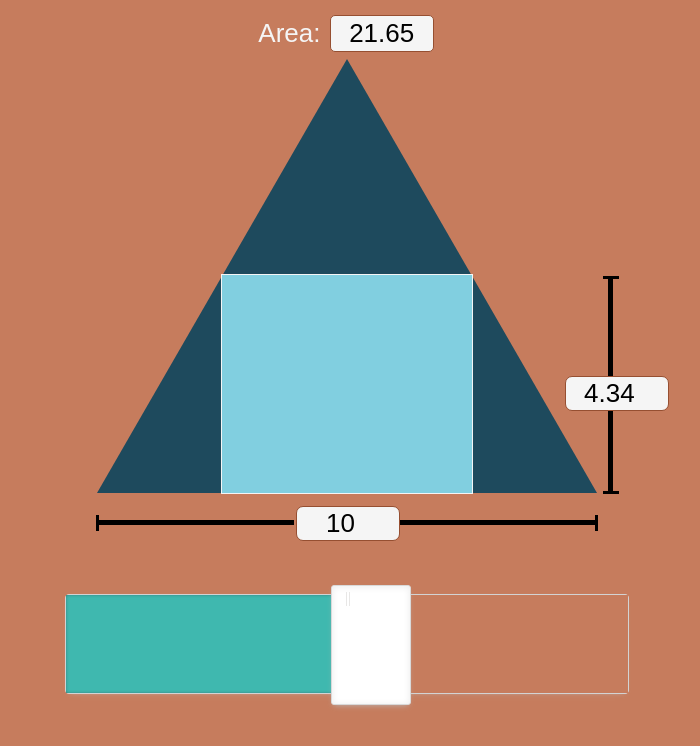
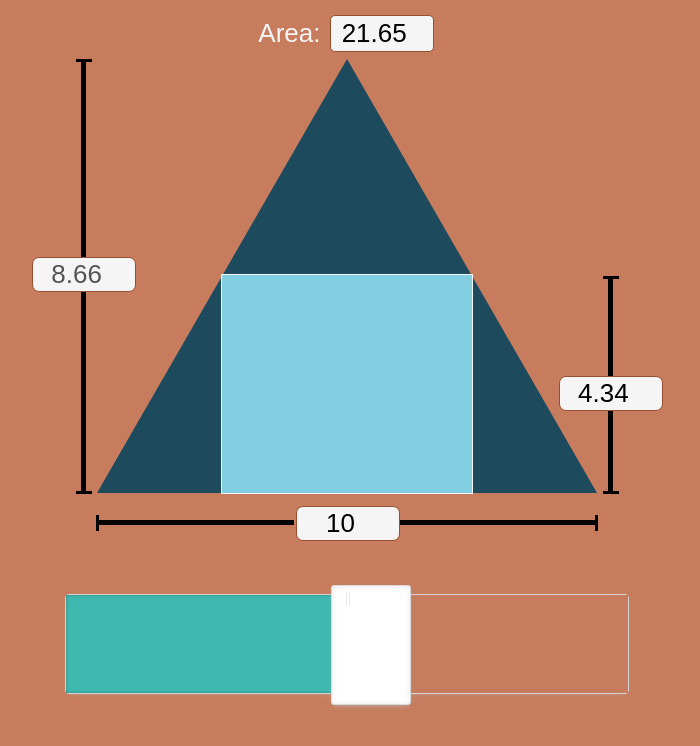
Before and after one commit to searleser97/Optimizaci-nExamples, a plain HTML site: page Ejemplo1/index.html in a window 1280 px wide. Shown: the whole page, without its empty margins (293-993 px from the left). Drawn offline with Linux system fonts and the light colour scheme.

Commit message:
triangle height

```diff
--- a/Ejemplo1/index.html
+++ b/Ejemplo1/index.html
@@ -11,7 +11,7 @@
     <div class="container">
         <div class="area data">
             <label for="area"> Area: </label>
-            <input id="area" type="text" value="0.0" step="0.02" />
+            <input id="area" type="number" value="0.0" step="0.02" />
         </div>
         <div class="square">
             <div class="rectangle"></div>
@@ -30,6 +30,13 @@
                 </div>
                 <div class="miniverticalright"></div>
             </div>
+            <div class="verticall2">
+                <div class="minihorizontaltop"></div>
+                <div class="rheight">
+                    <input id="theight" disabled type="number" size="3" step="0.02" />
+                </div>
+                <div class="minihorizontalbottom"></div>
+            </div>
         </div>
         <div id="slider" class="myrangeslider"></div>
     </div>
--- a/Ejemplo1/logic.js
+++ b/Ejemplo1/logic.js
@@ -27,6 +27,8 @@ $('.square').height(triangleH);
 $('.triangle').css({
     'border-width': '0 ' + triangleS / 2 + 'px ' + triangleH + 'px ' + triangleS / 2 + 'px'
 });
+
+$('#theight').val(userTriangleH.toFixed(2));
 
 noUiSlider.create(slider, {
     start: 4.33,
@@ -63,7 +65,7 @@ inputUserTriangleS.addEventListener('change', function() {
 
     userTriangleS = inputUserTriangleS.value;
     userTriangleH = (userTriangleS / 2) * sqrt3;
-
+    $('#theight').val(userTriangleH.toFixed(2));
 
     slider.noUiSlider.updateOptions({
         range: {
@@ -75,8 +77,8 @@ inputUserTriangleS.addEventListener('change', function() {
 
 var isPlus = 0;
 
-$('#area').keypress(function(e) {
-    if (e.which == 13) {
+$('#area').keydown(function(e) {
+    if (e.which == 13 || e.which == 9) {
         var areaVal = inputArea.value;
         var a = userTriangleS / userTriangleH;
         var b = -1 * userTriangleS;
--- a/Ejemplo1/style.css
+++ b/Ejemplo1/style.css
@@ -65,7 +65,7 @@
     position: absolute;
     height: 35px;
     top: 45%;
-    left: -45px;
+    left: -51px;
     z-index: 10;
     background-color: transparent;
 }
@@ -80,12 +80,31 @@
     border-radius: 7px;
 }
 
+#theight {
+    height: 100%;
+    vertical-align: center;
+    background-color: whitesmoke;
+    text-align: center;
+    /*border: none;*/
+    border: 1px solid #964F31;
+    border-radius: 7px;
+}
+
 .verticall {
+    width: 5px;
+    background-color: black;
+    position: absolute;
+    left: 102%;
+    transition: height 0.5s;
+    bottom: 0;
+}
+
+.verticall2 {
     height: 100%;
     width: 5px;
     background-color: black;
     position: absolute;
-    left: 102%;
+    right: 102%;
     transition: height 0.5s;
     bottom: 0;
 }
@@ -173,7 +192,6 @@ input {
     background-color: whitesmoke;
     text-align: center;
     font-size: 26px;
-
 }
 
 * {
```
Also changed, not shown: index.html (+1 -1 lines).
